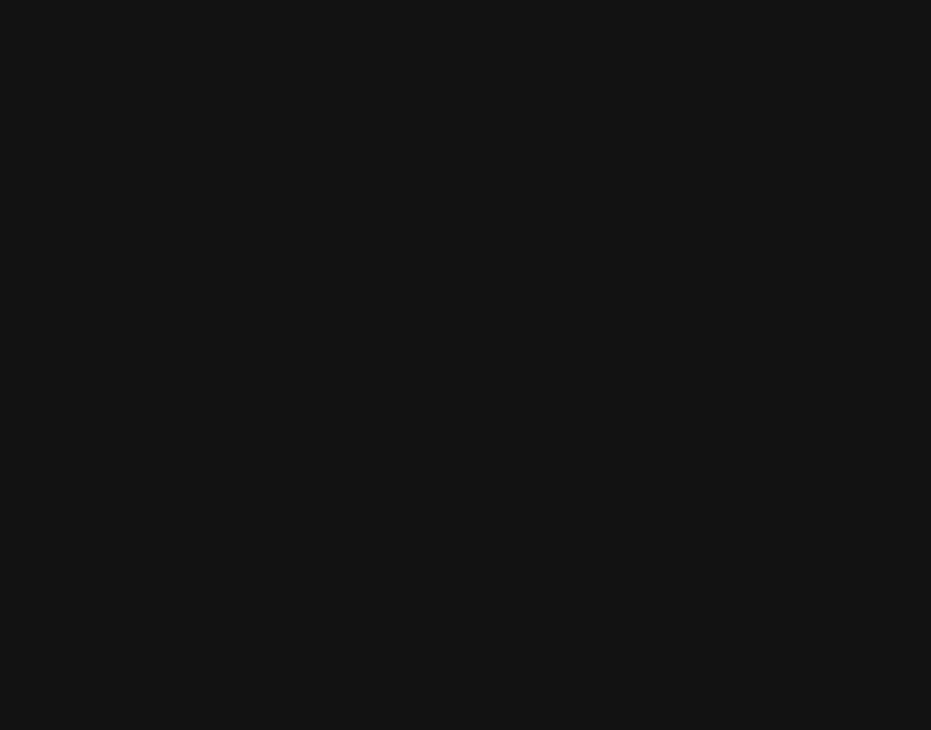
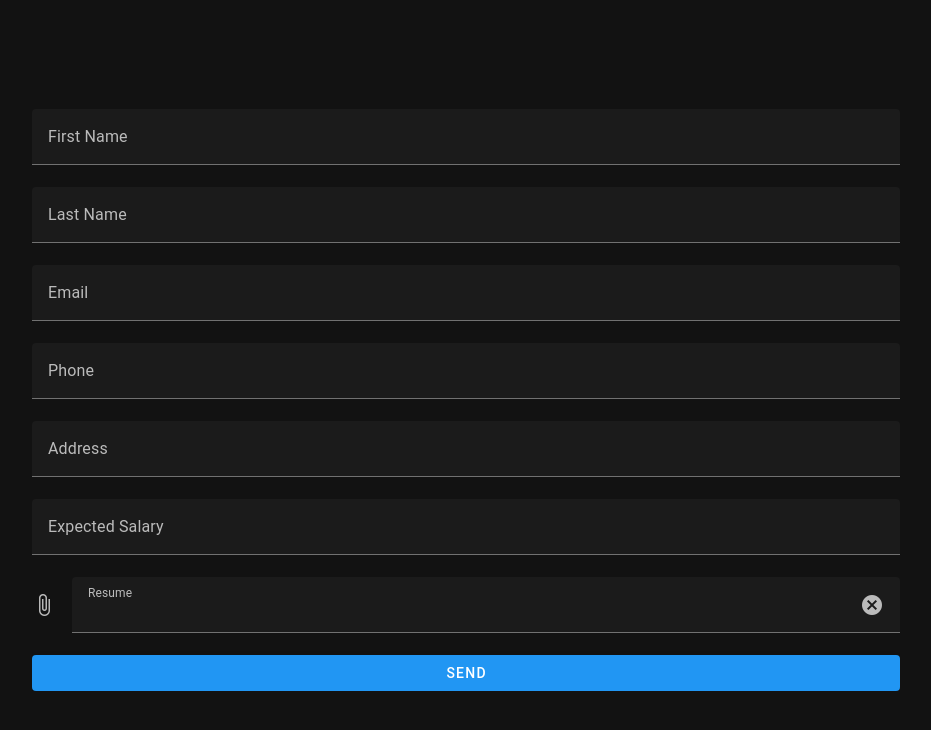
Before and after one commit to astrozeneka/codetest-registration-frontend, a Vue app: page /register in a window 1280 px wide. Before the commit this address had no page. Shown: the top 730 px of the page, without its empty margins (174-1105 px from the left). Built offline with nearby package versions, Linux system fonts and the light colour scheme.

Commit message:
Add draft form able to send data to the server

```diff
--- a/components.d.ts
+++ b/components.d.ts
@@ -7,6 +7,7 @@ export {}
 
 declare module 'vue' {
   export interface GlobalComponents {
+    ApplicationForm: typeof import('./src/components/ApplicationForm.vue')['default']
     HelloWorld: typeof import('./src/components/HelloWorld.vue')['default']
     RouterLink: typeof import('vue-router')['RouterLink']
     RouterView: typeof import('vue-router')['RouterView']
--- /dev/null
+++ b/src/components/ApplicationForm.vue
@@ -0,0 +1,127 @@
+<script setup lang="ts">
+import { ref } from 'vue'
+import {prepareFormData} from "../utils";
+
+let firstName = ref('')
+let lastName = ref('')
+let email = ref('')
+let phone = ref('')
+let address = ref('')
+let expectedSalary = ref('')
+let resume = ref('')
+
+const submitApplication = () => {
+  console.log('submitApplication')
+  // Send POST a request to http://localhost:8000/applications with form data
+  let data = {
+    firstname: firstName.value, // Warning in typo
+    lastname: lastName.value, // Warning in typo
+    email: email.value,
+    phone: phone.value,
+    address: address.value,
+    expected_salary: expectedSalary.value,
+    resume: resume.value
+  }
+  console.debug("Bearer " + localStorage.getItem('token'))
+  /*fetch("http://localhost:8000/applications", {
+    method: 'POST',
+    headers: {
+      'Content-Type': 'application/x-www-form-urlencoded',
+      'Authorization': 'Bearer ' + localStorage.getItem('token')
+    },
+    body: prepareFormData(data)
+  })
+    .then(response => response.json())
+    .then(data => {
+      console.log('Success:', data);
+      // Redirect to home page
+    })
+    .catch((error) => {
+      console.error('Error:', error);
+    });*/
+  // Send as JSON
+  fetch("http://localhost:8000/applications", {
+    method: 'POST',
+    headers: {
+      'Content-Type': 'application/json',
+      'Authorization': 'Bearer ' + localStorage.getItem('token')
+    },
+    body: JSON.stringify(data)
+  })
+    .then(response => response.json())
+    .then(data => {
+      console.log('Success:', data);
+      // Redirect to home page
+    })
+    .catch((error) => {
+      console.error('Error:', error);
+    });
+}
+
+</script>
+
+<template>
+  <v-container class="fill-height">
+    <v-responsive
+        class="align-centerfill-height mx-auto"
+        max-width="900"
+    >
+      <v-form>
+        <v-text-field
+          label="First Name"
+          outlined
+          v-model="firstName"
+          :rules="[v => !!v || 'First Name is required']">
+        </v-text-field>
+        <v-text-field
+          label="Last Name"
+          outlined
+          v-model="lastName"
+          :rules="[v => !!v || 'Last Name is required']">
+        </v-text-field>
+        <v-text-field
+          label="Email"
+          outlined
+          v-model="email"
+          :rules="[v => !!v || 'Email is required']">
+        </v-text-field>
+        <v-text-field
+          label="Phone"
+          outlined
+          v-model="phone"
+          :rules="[v => !!v || 'Phone is required']">
+        </v-text-field>
+        <v-text-field
+          label="Address"
+          outlined
+          v-model="address"
+          :rules="[v => !!v || 'Address is required']">
+        </v-text-field>
+        <v-text-field
+          label="Expected Salary"
+          outlined
+          v-model="expectedSalary"
+          :rules="[v => !!v || 'Expected Salary is required']">
+        </v-text-field>
+        <v-file-input
+          label="Resume"
+          outlined
+          v-model="resume"
+          :rules="[v => !!v || 'Resume is required']">
+        </v-file-input>
+        <v-btn
+          block
+          color="primary"
+          @click="submitApplication"
+        >
+          Send
+        </v-btn>
+      </v-form>
+
+    </v-responsive>
+  </v-container>
+</template>
+
+<style scoped>
+
+</style>
--- a/src/main.ts
+++ b/src/main.ts
@@ -16,8 +16,10 @@ import { createApp } from 'vue'
 // Routes
 import { createMemoryHistory, createRouter } from 'vue-router'
 import Login from "./pages/login.vue";
+import Register from "./pages/register.vue";
 const routes = [
-  {path: '/login', component: Login}
+  {path: '/login', component: Login},
+  {path: '/register', component: Register}
 ]
 
 
--- /dev/null
+++ b/src/pages/register.vue
@@ -0,0 +1,18 @@
+<script setup lang="ts">
+
+</script>
+
+<template>
+  <v-container class="fill-height">
+    <v-responsive
+        class="align-centerfill-height mx-auto"
+        max-width="900"
+    >
+      <ApplicationForm></ApplicationForm>
+    </v-responsive>
+  </v-container>
+</template>
+
+<style scoped>
+
+</style>
--- a/typed-router.d.ts
+++ b/typed-router.d.ts
@@ -20,5 +20,6 @@ declare module 'vue-router/auto-routes' {
   export interface RouteNamedMap {
     '/': RouteRecordInfo<'/', '/', Record<never, never>, Record<never, never>>,
     '/login': RouteRecordInfo<'/login', '/login', Record<never, never>, Record<never, never>>,
+    '/register': RouteRecordInfo<'/register', '/register', Record<never, never>, Record<never, never>>,
   }
 }
```
